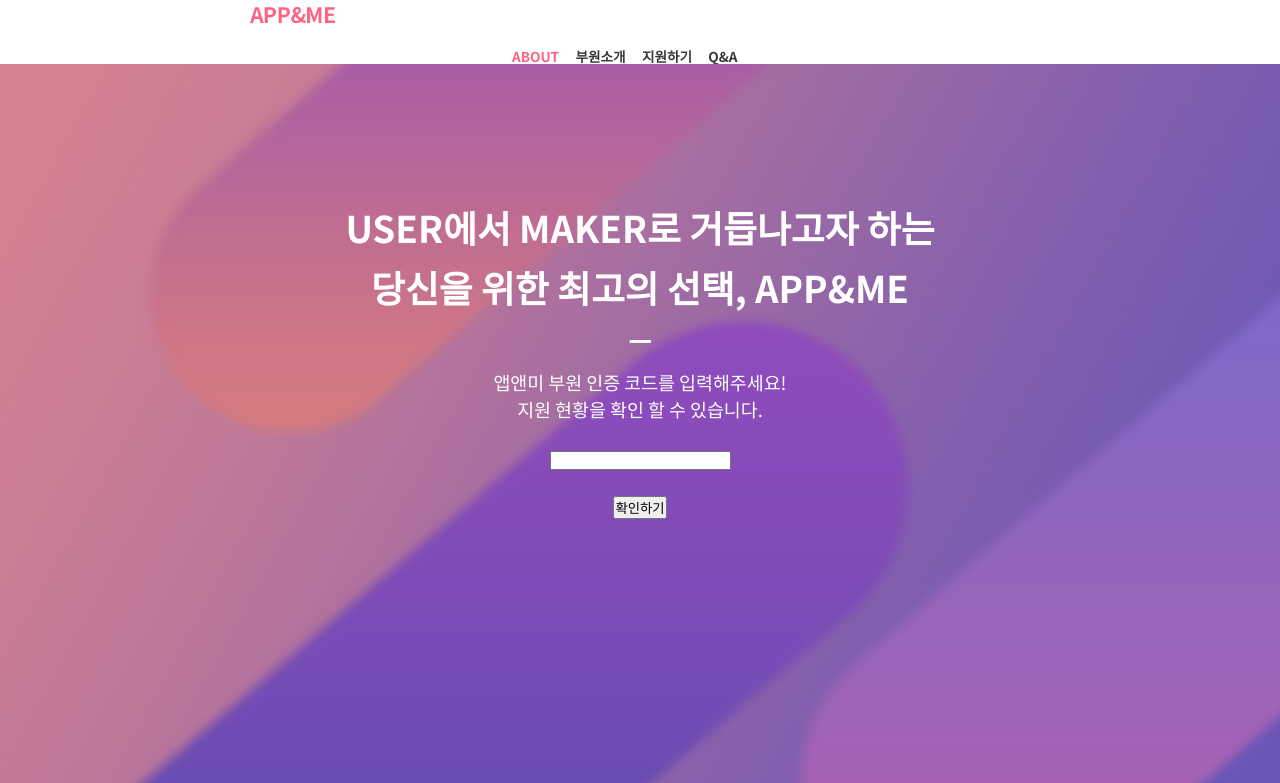
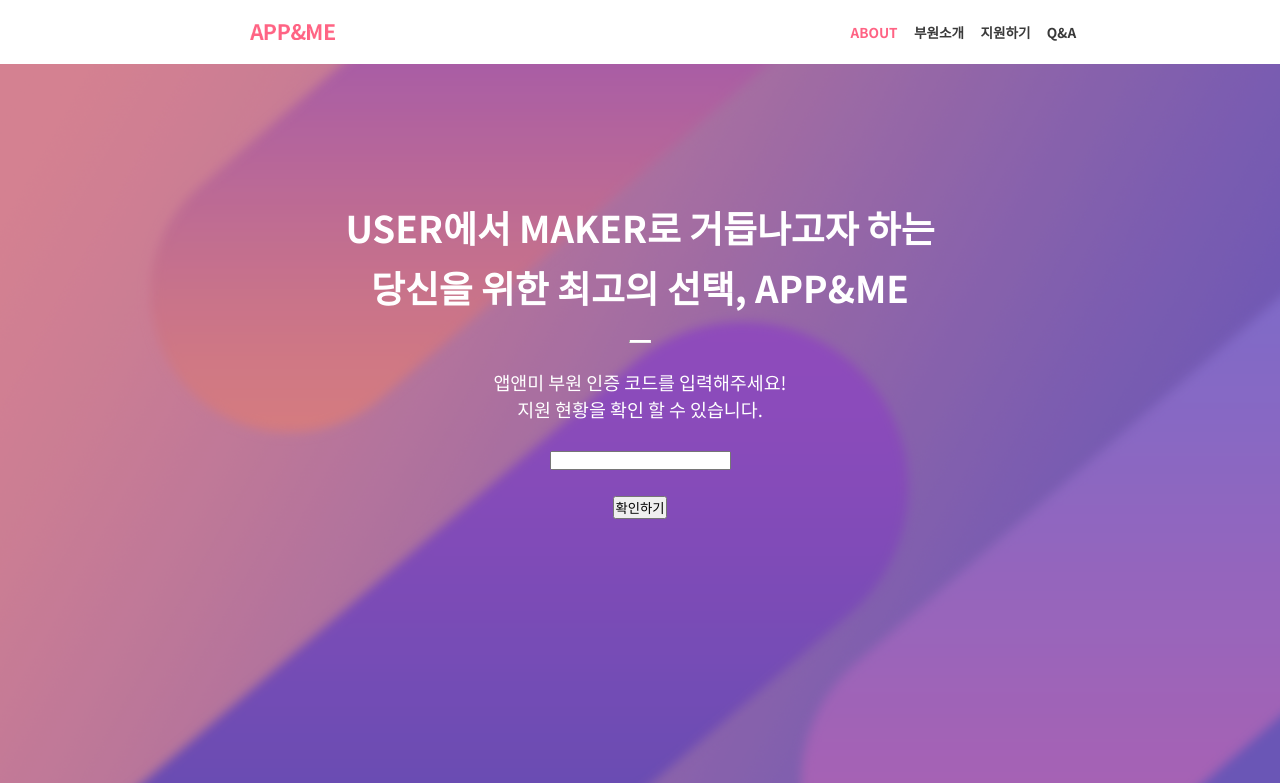
Before and after one commit to ccomangi2/2021_App_and_Me_Web, a PHP site: page /main_member.html in a window 1280 px wide. Shown: the top 783 px of the page. Run offline with PHP 8.4, Linux system fonts and the light colour scheme.

Commit message:
경로 수정

```diff
--- a/index.php
+++ b/index.php
@@ -9,13 +9,13 @@
 </head>
 
 <body style="overflow-y:hidden">
-	<header>
+<header>
 		<img src="img/appandme_web_logo.png" alt="app&me" onclick="location.href='main.html'">
-		<span style="margin-left: 40%; color: #FF6384;" onclick="location.href='about.html'">ABOUT</span>
+		<span style="color: #FF6384;" onclick="location.href='about.html'">ABOUT</span>
 		<span style="margin-left: 1%;" onclick="location.href='members_8th.html'">부원소개</span>
 		<span style="margin-left: 1%;" onclick="location.href='submit.php'">지원하기</span>
 		<span style="margin-left: 1%;" onclick="location.href='qna.php'">Q&A</span>
-	</header>
+</header>
 	<div class="main">
 		<img src="img/appandme_web_background.png">
 	</div>
--- a/main_member.html
+++ b/main_member.html
@@ -10,10 +10,10 @@
 <body style="overflow-y:hidden">
 	<header>
 		<img src="img/appandme_web_logo.png" alt="app&me" onclick="location.href='main.html'">
-		<span style="margin-left: 40%; color: #FF6384;" onclick="location.href='about.html'">ABOUT</span>
+		<span style="color: #FF6384;" onclick="location.href='about.html'">ABOUT</span>
 		<span style="margin-left: 1%;" onclick="location.href='members_8th.html'">부원소개</span>
 		<span style="margin-left: 1%;" onclick="location.href='submit.php'">지원하기</span>
-		<span style="margin-left: 1%;" onclick="location.href='qna.html'">Q&A</span>
+		<span style="margin-left: 1%;" onclick="location.href='qna.php'">Q&A</span>
 	</header>
 	<div class="main">
 		<img src="img/appandme_web_background.png">
```
Lines whose indentation alone changed are shown as unchanged.
